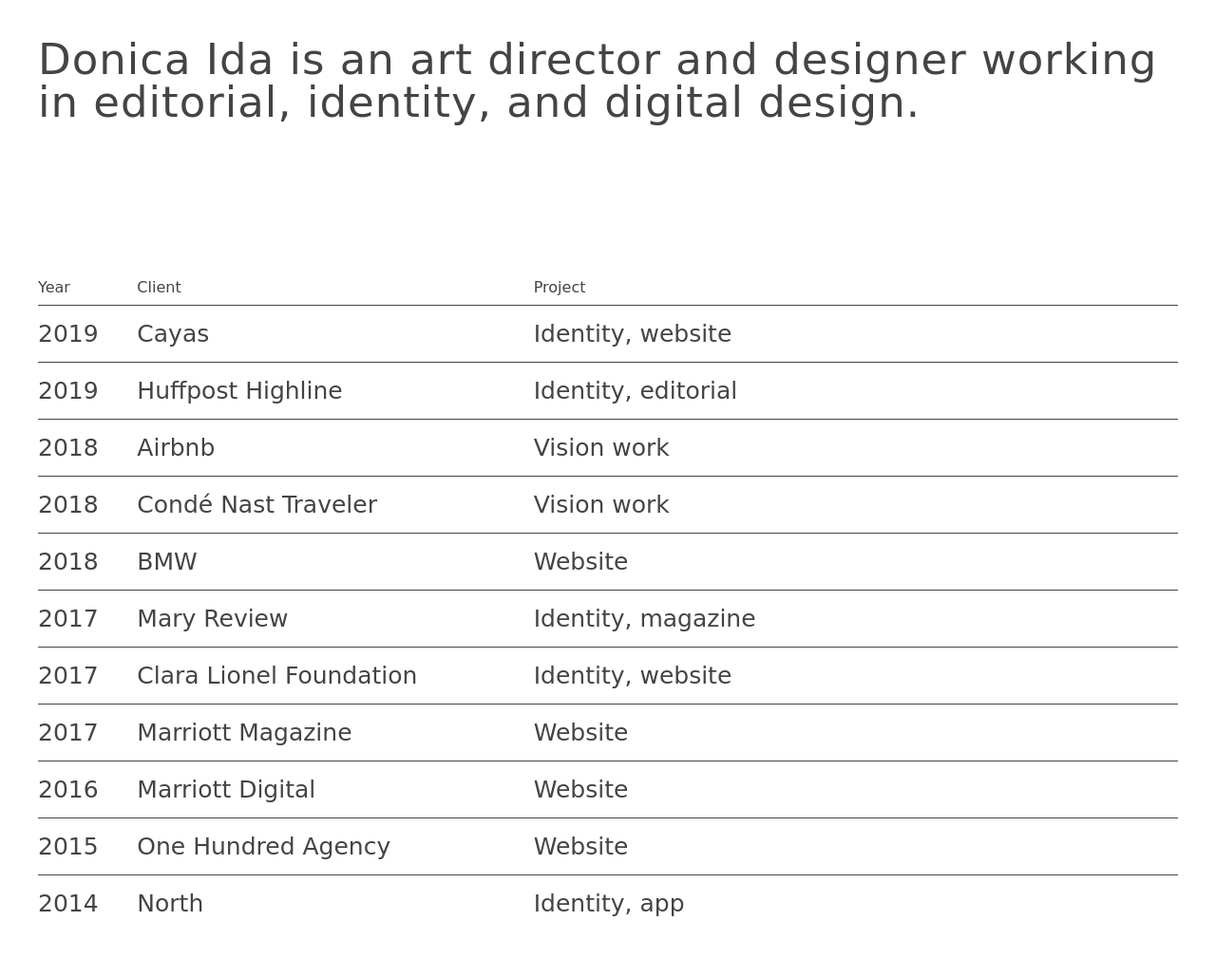
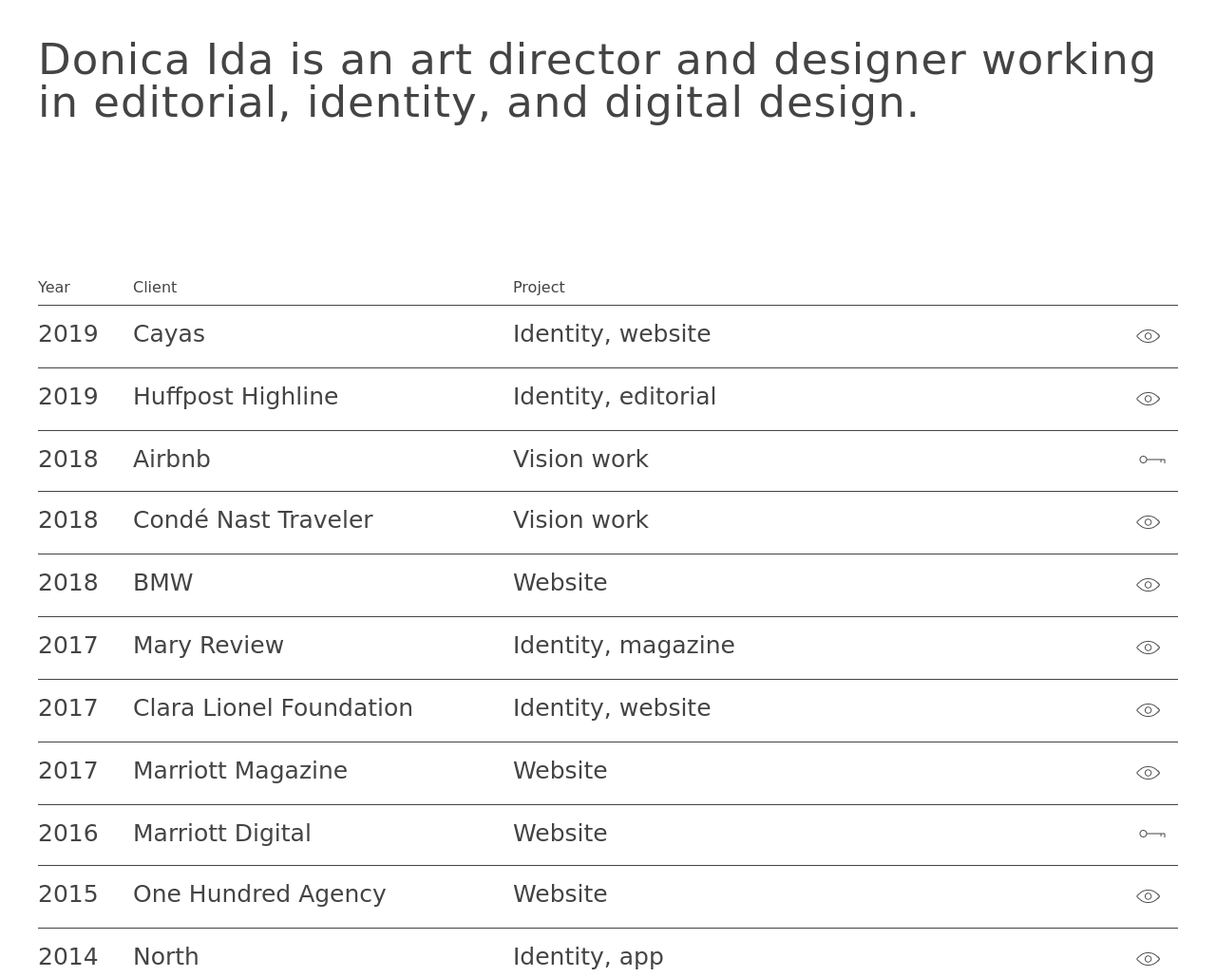
Before and after one commit to 2sumin2/donica, a website: page index.html in a window 1280 px wide. Shown: the top 1029 px of the page at 95% size. Drawn offline with Linux system fonts and the light colour scheme; a web font is replaced by a local one.

Commit message:
Add icons and events

```diff
--- a/click.js
+++ b/click.js
@@ -1,12 +1,25 @@
 const title = document.body.querySelectorAll('.works__title');
 const content = document.body.querySelectorAll('.works__content');
+const images = document.body.querySelectorAll('img');
 
 function showContent(event) {
     event.target.parentElement.parentElement.querySelector(".works__content")?.classList.toggle("hidden");
-
+    toggleEyes();
 }
 
+function toggleEyes() {
+    for (i = 0; i < images.length; i++) {
+        if (!images[i].parentElement.parentElement.querySelector(".works__content")) {
+            images[i].src = "./src/images/key.PNG";
+        } else if (images[i].parentElement.parentElement.querySelector(".works__content").classList.contains("hidden")) {
+            images[i].src = "./src/images/open.PNG";
+        } else {
+            images[i].src = "./src/images/close.PNG";
+        }
+    }
+}
 
+toggleEyes();
 for (i = 0; i < title.length; i++) {
     title[i].addEventListener("click", showContent);
 }
--- a/index.html
+++ b/index.html
@@ -29,6 +29,7 @@
           <span>2019</span>
           <span>Cayas</span>
           <span>Identity, website</span>
+          <img src="./src/images/open.PNG" alt="">
         </div>
         <div class="works__content hidden">
           <div class="works__content__des">
@@ -47,6 +48,7 @@
           <span>2019</span>
           <span>Huffpost Highline </span>
           <span>Identity, editorial</span>
+          <img src="./src/images/open.PNG" alt="">
         </div>
         <div class="works__content hidden">
           <div class="works__content__des">
@@ -73,12 +75,15 @@
           <span>2018</span>
           <span>Airbnb </span>
           <span>Vision work</span>
+          <img src="./src/images/key.PNG" alt="">
         </div>
       </li>
       <li class="works__work">
-        <div class="works__title" <span>2018</span>
+        <div class="works__title">
+          <span>2018</span>
           <span>Condé Nast Traveler</span>
           <span>Vision work</span>
+          <img src="./src/images/open.PNG" alt="">
         </div>
         <div class="works__content hidden">
           <div class="works__content__des">
@@ -101,6 +106,7 @@
           <span>2018</span>
           <span>BMW</span>
           <span>Website</span>
+          <img src="./src/images/open.PNG" alt="">
         </div>
         <div class="works__content hidden">
           <div class="works__content__des">
@@ -122,6 +128,7 @@
           <span>2017</span>
           <span>Mary Review</span>
           <span>Identity, magazine</span>
+          <img src="./src/images/open.PNG" alt="">
         </div>
         <div class="works__content hidden">
           <div class="works__content__des">
@@ -151,6 +158,7 @@
           <span>2017</span>
           <span>Clara Lionel Foundation</span>
           <span>Identity, website</span>
+          <img src="./src/images/open.PNG" alt="">
         </div>
         <div class="works__content hidden">
           <div class="works__content__des">
@@ -186,6 +194,7 @@
           <span>2017</span>
           <span>Marriott Magazine</span>
           <span>Website</span>
+          <img src="./src/images/open.PNG" alt="">
         </div>
         <div class="works__content hidden">
           <div class="works__content__des">
@@ -223,6 +232,7 @@
           <span>2016</span>
           <span>Marriott Digital</span>
           <span>Website</span>
+          <img src="./src/images/open.PNG" alt="">
         </div>
       </li>
       <li class="works__work">
@@ -230,6 +240,7 @@
           <span>2015</span>
           <span>One Hundred Agency</span>
           <span>Website</span>
+          <img src="./src/images/key.PNG" alt="">
         </div>
         <div class="works__content hidden">
           <div class="works__content__des">
@@ -253,6 +264,7 @@
           <span>2014</span>
           <span>North</span>
           <span>Identity, app</span>
+          <img src="./src/images/open.PNG" alt="">
         </div>
         <div class="works__content hidden">
           <div class="works__content__des">
--- a/src/scss/_elements.scss
+++ b/src/scss/_elements.scss
@@ -1,5 +1,5 @@
 %grid {
     display: grid;
-    grid-template-columns: 1fr 4fr 6.5fr;
+    grid-template-columns: 1fr 4fr 6.5fr 50px;
 
 }
```
Also changed, not shown: dist/css/styles.css, src/images/close.PNG (added), src/images/key.PNG (added), src/images/open.PNG (added).
